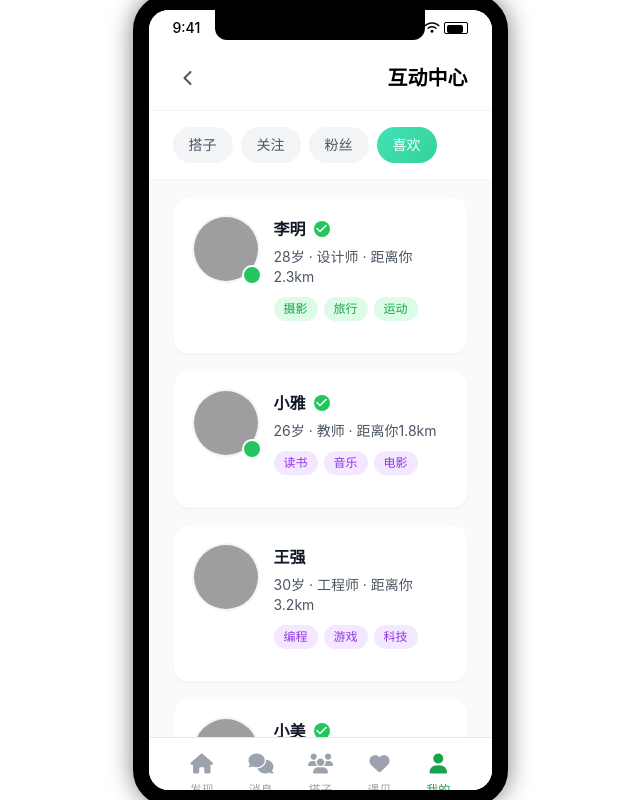
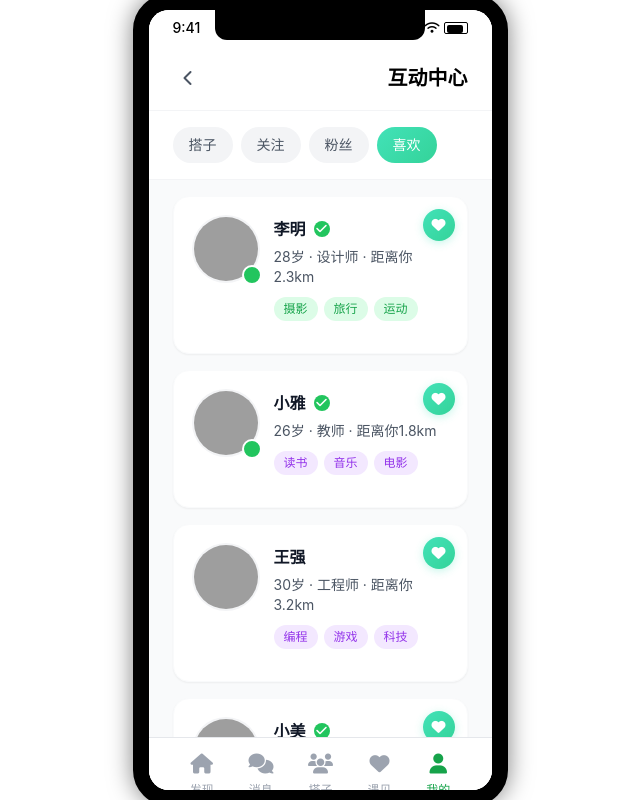
Before and after one commit to wx-friends/friends-ui, a website: page html/liked-me.html in a window 1280 px wide. Shown: the whole page, without its empty margins (320-960 px from the left). Drawn offline with nearby package versions, Linux system fonts and the light colour scheme; grey boxes are pictures that could not be loaded.

Commit message:
粉丝列表调整

```diff
--- a/html/liked-me.html
+++ b/html/liked-me.html
@@ -69,10 +69,42 @@
         }
         .user-card {
             transition: all 0.3s ease;
+            position: relative;
         }
         .user-card:hover {
             transform: translateY(-2px);
             box-shadow: 0 8px 25px rgba(0,0,0,0.1);
+        }
+        .user-card.removing {
+            opacity: 0;
+            transform: translateX(100%);
+            transition: all 0.3s ease;
+        }
+        .remove-btn {
+            position: absolute;
+            top: 12px;
+            right: 12px;
+            width: 32px;
+            height: 32px;
+            background: linear-gradient(135deg, #42E2B8 0%, #34D399 100%);
+            border: none;
+            border-radius: 50%;
+            display: flex;
+            align-items: center;
+            justify-content: center;
+            color: white;
+            cursor: pointer;
+            transition: all 0.3s ease;
+            z-index: 10;
+            box-shadow: 0 2px 8px rgba(66, 226, 184, 0.3);
+        }
+        .remove-btn:hover {
+            transform: scale(1.1);
+            box-shadow: 0 4px 12px rgba(66, 226, 184, 0.4);
+            background: linear-gradient(135deg, #34D399 0%, #10b981 100%);
+        }
+        .remove-btn:active {
+            transform: scale(0.95);
         }
         .pass-btn {
             background: linear-gradient(135deg, #42E2B8 0%, #34D399 100%);
@@ -177,7 +209,10 @@
         <!-- 喜欢我的人标签页 -->
         <div id="liked-me-tab" class="tab-content active px-6 py-4 space-y-4">
         <!-- 用户卡片 1 -->
-        <div class="user-card bg-white rounded-2xl p-5 shadow-sm border border-gray-50 hover:shadow-md transition-shadow">
+        <div class="user-card bg-white rounded-2xl p-5 shadow-sm border border-gray-50 hover:shadow-md transition-shadow" data-user-id="1" data-user-name="李明">
+            <button class="remove-btn" onclick="removeUser(event, 1, '李明')" title="移除">
+                <i class="fas fa-heart text-sm"></i>
+            </button>
             <div class="flex items-start space-x-4">
                 <div class="relative flex-shrink-0">
                     <img src="https://images.unsplash.com/photo-1507003211169-0a1dd7228f2d?w=60&h=60&fit=crop&crop=face"
@@ -202,16 +237,14 @@
                         <span>2小时前喜欢了你</span>
                     </div> -->
                 </div>
-                <!-- <div class="flex-shrink-0">
-                    <button class="pass-btn w-11 h-11 rounded-full flex items-center justify-center text-white shadow-sm" onclick="handlePass(1)">
-                        <i class="fas fa-times text-lg"></i>
-                    </button>
-                </div> -->
             </div>
         </div>
 
         <!-- 用户卡片 2 -->
-        <div class="user-card bg-white rounded-2xl p-5 shadow-sm border border-gray-50 hover:shadow-md transition-shadow">
+        <div class="user-card bg-white rounded-2xl p-5 shadow-sm border border-gray-50 hover:shadow-md transition-shadow" data-user-id="2" data-user-name="小雅">
+            <button class="remove-btn" onclick="removeUser(event, 2, '小雅')" title="移除">
+                <i class="fas fa-heart text-sm"></i>
+            </button>
             <div class="flex items-start space-x-4">
                 <div class="relative flex-shrink-0">
                     <img src="https://images.unsplash.com/photo-1438761681033-6461ffad8d80?w=60&h=60&fit=crop&crop=face"
@@ -236,16 +269,14 @@
                         <span>5小时前喜欢了你</span>
                     </div> -->
                 </div>
-                <!-- <div class="flex-shrink-0">
-                    <button class="pass-btn w-11 h-11 rounded-full flex items-center justify-center text-white shadow-sm" onclick="handlePass(2)">
-                        <i class="fas fa-times text-lg"></i>
-                    </button>
-                </div> -->
             </div>
         </div>
 
         <!-- 用户卡片 3 -->
-        <div class="user-card bg-white rounded-2xl p-5 shadow-sm border border-gray-50 hover:shadow-md transition-shadow">
+        <div class="user-card bg-white rounded-2xl p-5 shadow-sm border border-gray-50 hover:shadow-md transition-shadow" data-user-id="3" data-user-name="王强">
+            <button class="remove-btn" onclick="removeUser(event, 3, '王强')" title="移除">
+                <i class="fas fa-heart text-sm"></i>
+            </button>
             <div class="flex items-start space-x-4">
                 <div class="relative flex-shrink-0">
                     <img src="https://images.unsplash.com/photo-1472099645785-5658abf4ff4e?w=60&h=60&fit=crop&crop=face"
@@ -266,16 +297,14 @@
                         <span>1天前喜欢了你</span>
                     </div> -->
                 </div>
-                <!-- <div class="flex-shrink-0">
-                    <button class="pass-btn w-11 h-11 rounded-full flex items-center justify-center text-white shadow-sm" onclick="handlePass(3)">
-                        <i class="fas fa-times text-lg"></i>
-                    </button>
-                </div> -->
             </div>
         </div>
 
         <!-- 用户卡片 4 -->
-        <div class="user-card bg-white rounded-2xl p-5 shadow-sm border border-gray-50 hover:shadow-md transition-shadow">
+        <div class="user-card bg-white rounded-2xl p-5 shadow-sm border border-gray-50 hover:shadow-md transition-shadow" data-user-id="4" data-user-name="小美">
+            <button class="remove-btn" onclick="removeUser(event, 4, '小美')" title="移除">
+                <i class="fas fa-heart text-sm"></i>
+            </button>
             <div class="flex items-start space-x-4">
                 <div class="relative flex-shrink-0">
                     <img src="https://images.unsplash.com/photo-1544005313-94ddf0286df2?w=60&h=60&fit=crop&crop=face"
@@ -300,11 +329,6 @@
                         <span>2天前喜欢了你</span>
                     </div> -->
                 </div>
-                <!-- <div class="flex-shrink-0">
-                    <button class="pass-btn w-11 h-11 rounded-full flex items-center justify-center text-white shadow-sm" onclick="handlePass(4)">
-                        <i class="fas fa-times text-lg"></i>
-                    </button>
-                </div> -->
             </div>
         </div>
 
@@ -700,6 +724,40 @@
             // 这里可以添加跳过逻辑
         }
 
+        // 移除用户
+        function removeUser(event, userId, userName) {
+            // 阻止事件冒泡，避免触发卡片点击事件
+            event.stopPropagation();
+
+            // 找到对应的卡片元素
+            const card = event.target.closest('.user-card');
+            if (!card) return;
+
+            // 添加移除动画类
+            card.classList.add('removing');
+
+            // 显示提示消息
+            showToast(`已移除 ${userName}`, 'info');
+
+            // 动画完成后移除元素
+            setTimeout(() => {
+                card.remove();
+
+                // 检查是否还有用户卡片，如果没有则显示空状态提示
+                const likedMeTab = document.getElementById('liked-me-tab');
+                const remainingCards = likedMeTab.querySelectorAll('.user-card');
+                if (remainingCards.length === 0) {
+                    const emptyState = document.createElement('div');
+                    emptyState.className = 'text-center py-12 text-gray-400';
+                    emptyState.innerHTML = `
+                        <i class="fas fa-heart text-4xl mb-3 opacity-50"></i>
+                        <p class="text-base">暂无喜欢你的用户</p>
+                    `;
+                    likedMeTab.appendChild(emptyState);
+                }
+            }, 300);
+        }
+
         // 关注用户
         function followUser(button, userName) {
             button.innerHTML = '已关注';
@@ -828,7 +886,7 @@
             // 为用户卡片添加点击事件
             document.querySelectorAll('.user-card').forEach(card => {
                 card.addEventListener('click', function(e) {
-                    // 如果点击的是按钮，不跳转
+                    // 如果点击的是按钮（包括移除按钮），不跳转
                     if (e.target.closest('button')) {
                         return;
                     }
```
